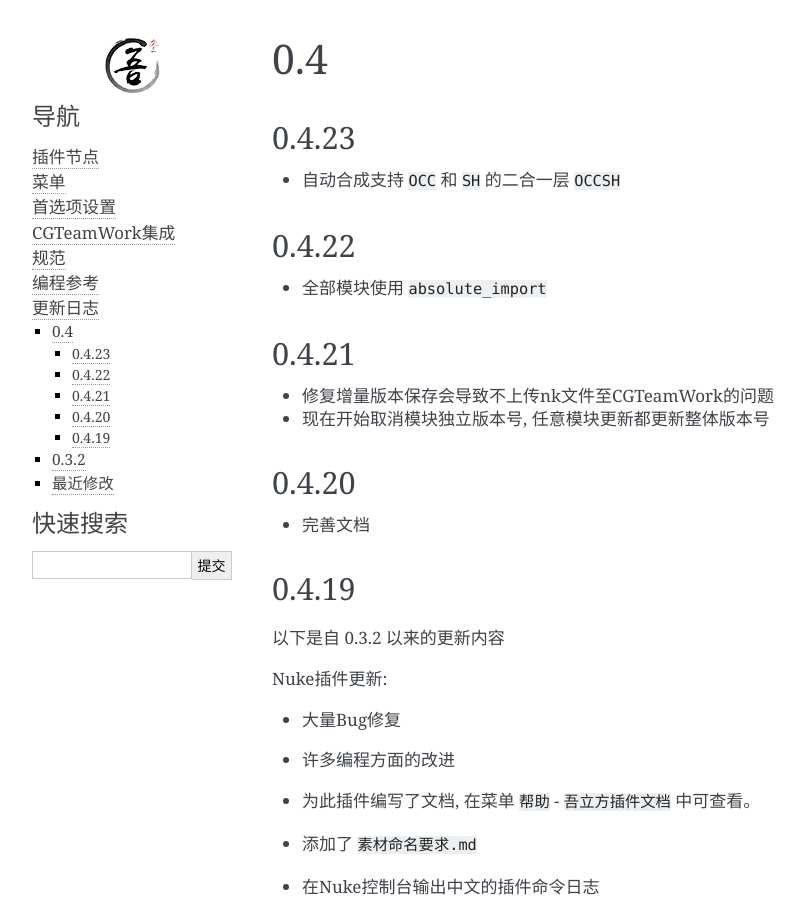
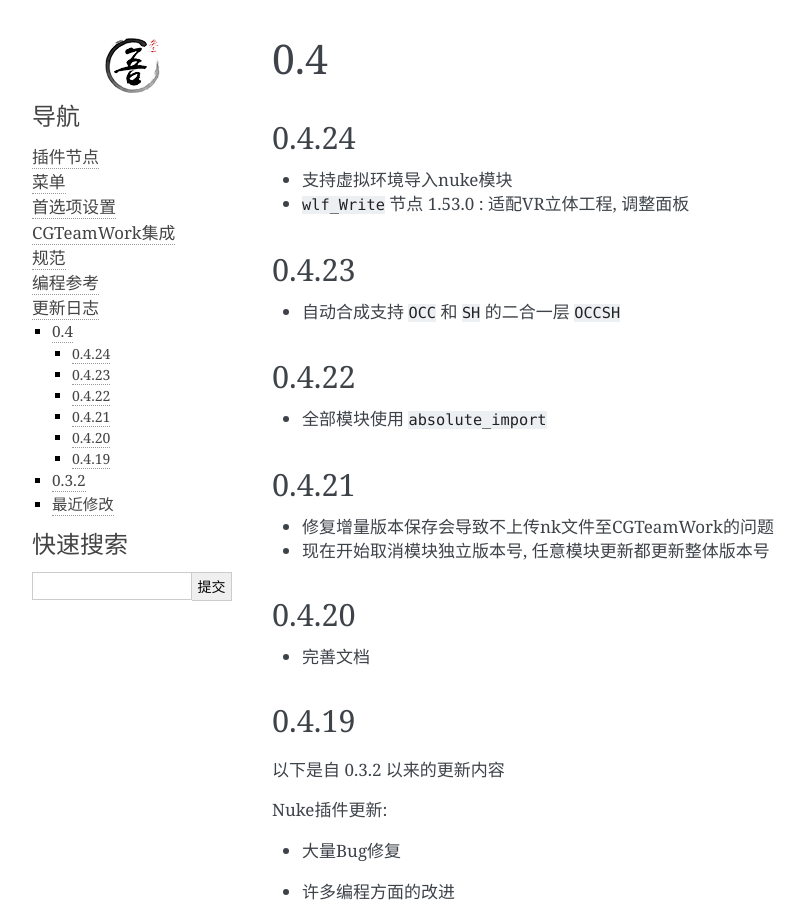
Before and after one commit to WuLiFang/Nuke, a Sphinx documentation site: the page built from source/changelogs/002_0.4.md, in a window 1280 px wide and 900 px high. Shown: the whole window, without its empty margins (148-953 px from the left). Built offline with Sphinx 7.4.7, drawn with Linux system fonts in a browser that asks for light colours.

Commit message:
Add new changelog

```diff
--- a/source/changelogs/002_0.4.md
+++ b/source/changelogs/002_0.4.md
@@ -1,4 +1,9 @@
 # 0.4
+
+## 0.4.24
+
+* 支持虚拟环境导入nuke模块
+* `wlf_Write` 节点 1.53.0 : 适配VR立体工程, 调整面板
 
 ## 0.4.23
 
```
Also changed, not shown: source/plug-ins/wlf_Write_panel.png.
